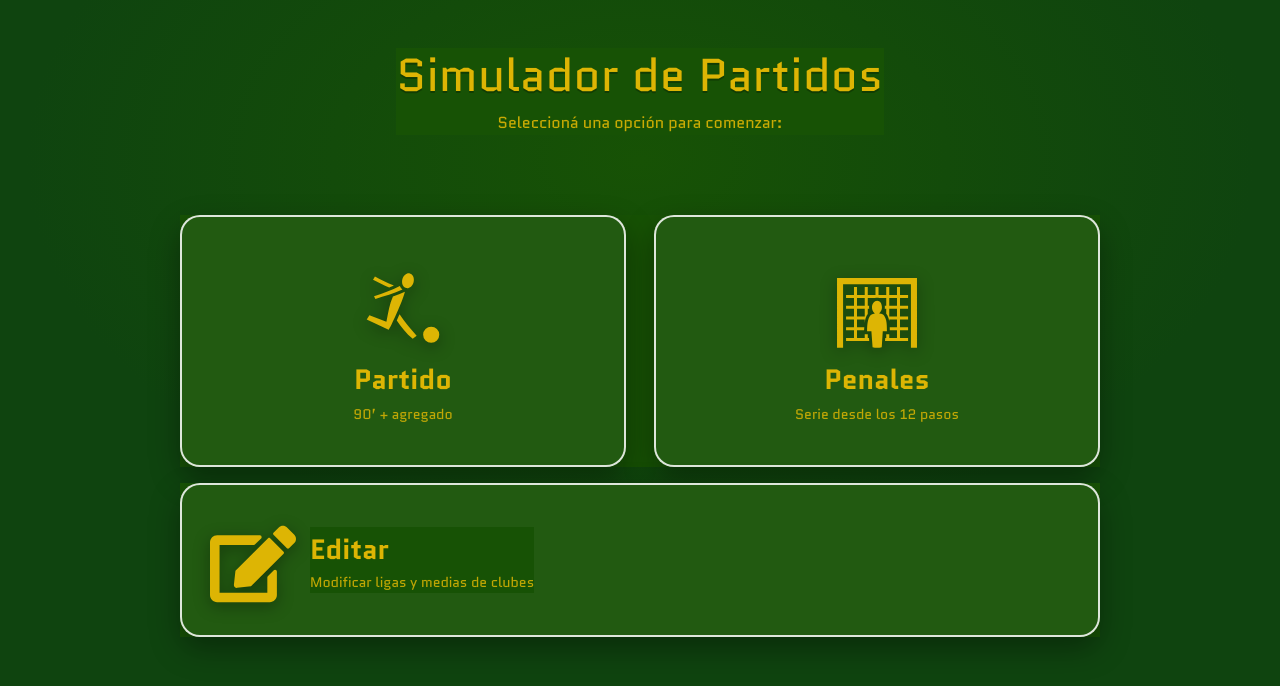
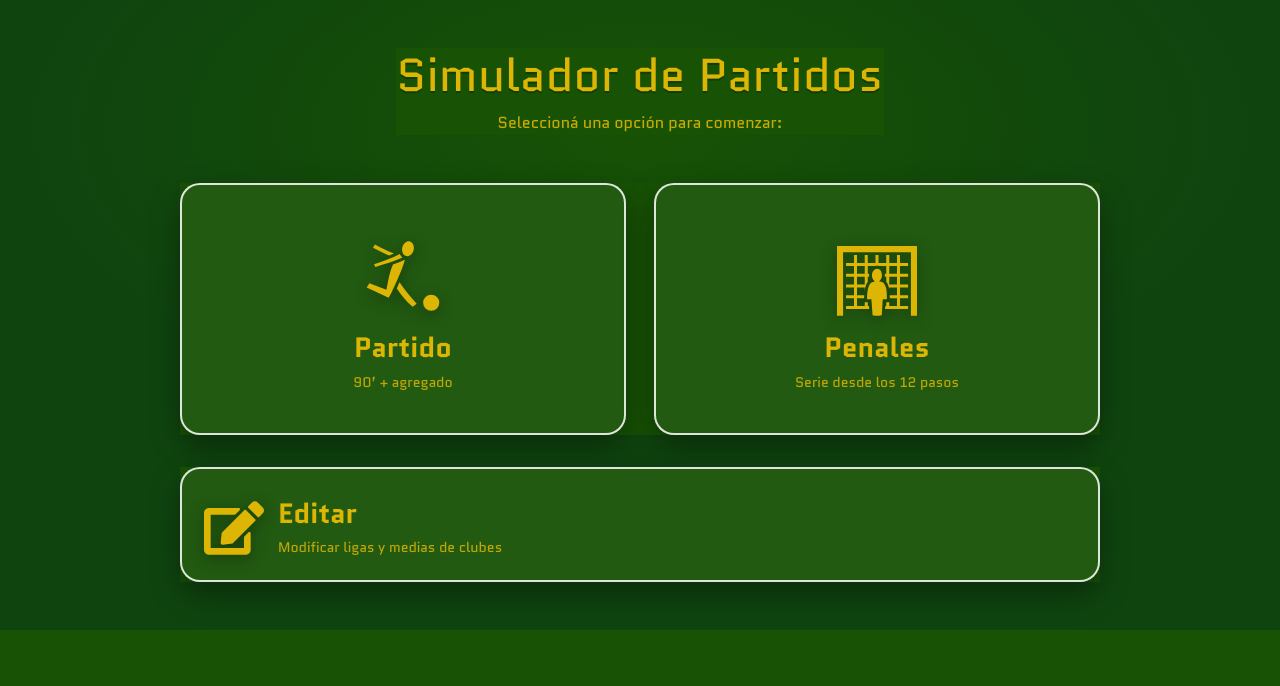
Before and after one commit to TorneoDeluxe/simulador, a React (Vite) app in the folder simulador/: page / in a window 1280 px wide. Shown: the top 686 px of the page. Built offline with nearby package versions, Linux system fonts and the light colour scheme.

Commit message:
Corrige fondo en Inicio

```diff
--- a/simulador/src/Inicio.css
+++ b/simulador/src/Inicio.css
@@ -11,7 +11,7 @@
   --radius: 20px;
   --speed: 200ms;
 
-  min-height: 100vh;
+  max-height: 100vh;
   padding: clamp(24px, 4vw, 48px);
   display: flex;
   flex-direction: column;
@@ -38,7 +38,6 @@
 .inicio-page__grid {
   list-style: none;
   padding: 0;
-  margin: 32px auto 0;
   display: grid;
   grid-template-columns: repeat(auto-fit, minmax(260px, 1fr));
   gap: clamp(18px, 3vw, 28px);
@@ -131,11 +130,17 @@
   justify-items: start;
   text-align: left;
   min-height: 0;
-  padding: clamp(20px, 4vw, 28px);
+  padding: clamp(16px, 3vw, 22px);
   gap: 14px;
 }
 
 .inicio-page__editCopy {
   display: grid;
   gap: 4px;
+  background: none !important;
+  background-color: transparent !important;
 }
+
+.inicio-page__card--edit .inicio-page__icon {
+  font-size: clamp(40px, 6vw, 60px);
+}
```
